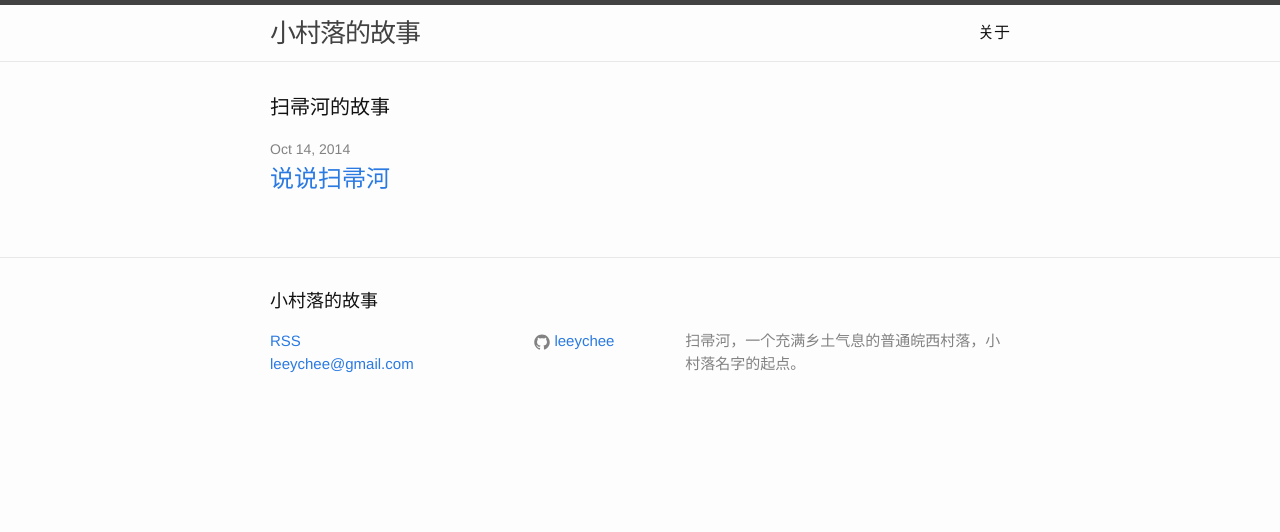
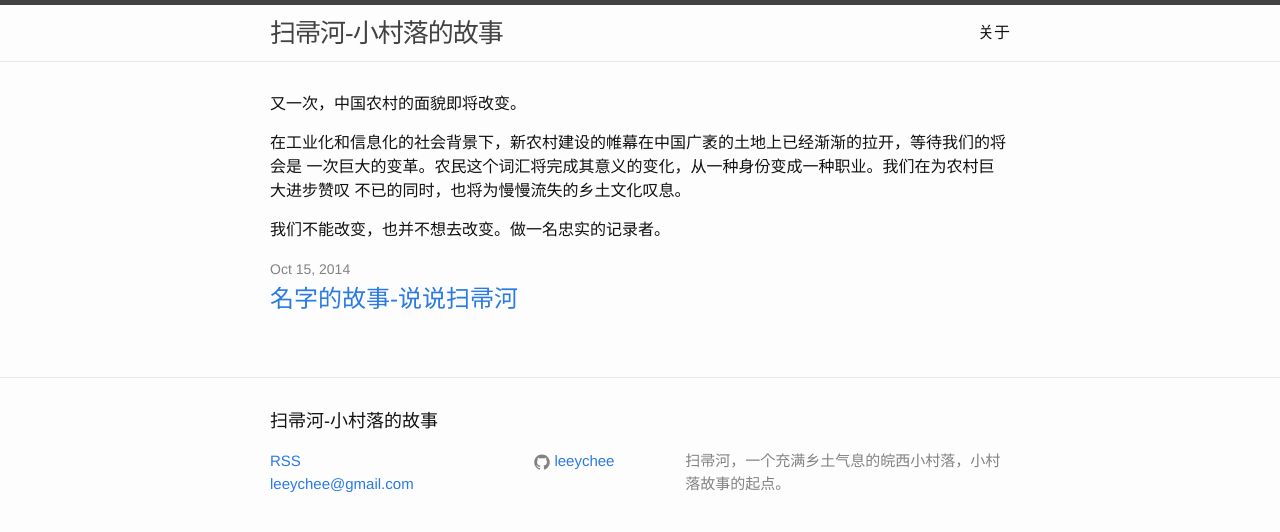
Before and after one commit to leeychee/broomriver, a Jekyll site: the page built from index.html, in a window 1280 px wide. Shown: the top 532 px of the page. Built offline with Jekyll 4.4.1, drawn with Linux system fonts in a browser that asks for light colours.

Commit message:
调整排版，增加说明文字

```diff
--- a/_config.yml
+++ b/_config.yml
@@ -1,11 +1,15 @@
 # Site settings
-title: 小村落的故事
+title: 扫帚河-小村落的故事
 email: leeychee@gmail.com
 description: >
-    扫帚河，一个充满乡土气息的普通皖西村落，小村落名字的起点。
+    扫帚河，一个充满乡土气息的皖西小村落，小村落故事的起点。
 baseurl: "" # the subpath of your site, e.g. /blog/
 url: "http://broomriver.me" # the base hostname & protocol for your site
 github_username:  leeychee
 
+timezone: Asia/Shanghai
+
 # Build settings
 markdown: kramdown
+kramdown:
+  input: GFM
--- a/index.html
+++ b/index.html
@@ -4,7 +4,17 @@ layout: default
 
 <div class="home">
 
-  <h1 class="page-heading">扫帚河的故事</h1>
+  <p>
+    又一次，中国农村的面貌即将改变。
+  </p>
+  <p>
+    在工业化和信息化的社会背景下，新农村建设的帷幕在中国广袤的土地上已经渐渐的拉开，等待我们的将会是
+    一次巨大的变革。农民这个词汇将完成其意义的变化，从一种身份变成一种职业。我们在为农村巨大进步赞叹
+    不已的同时，也将为慢慢流失的乡土文化叹息。
+  </p>
+  <p>
+    我们不能改变，也并不想去改变。做一名忠实的记录者。
+  </p>
 
   <ul class="post-list">
     {% for post in site.posts %}
```
Also changed, not shown: _posts/2014-10-14-about-broom-river.md (+3 -2 lines).
